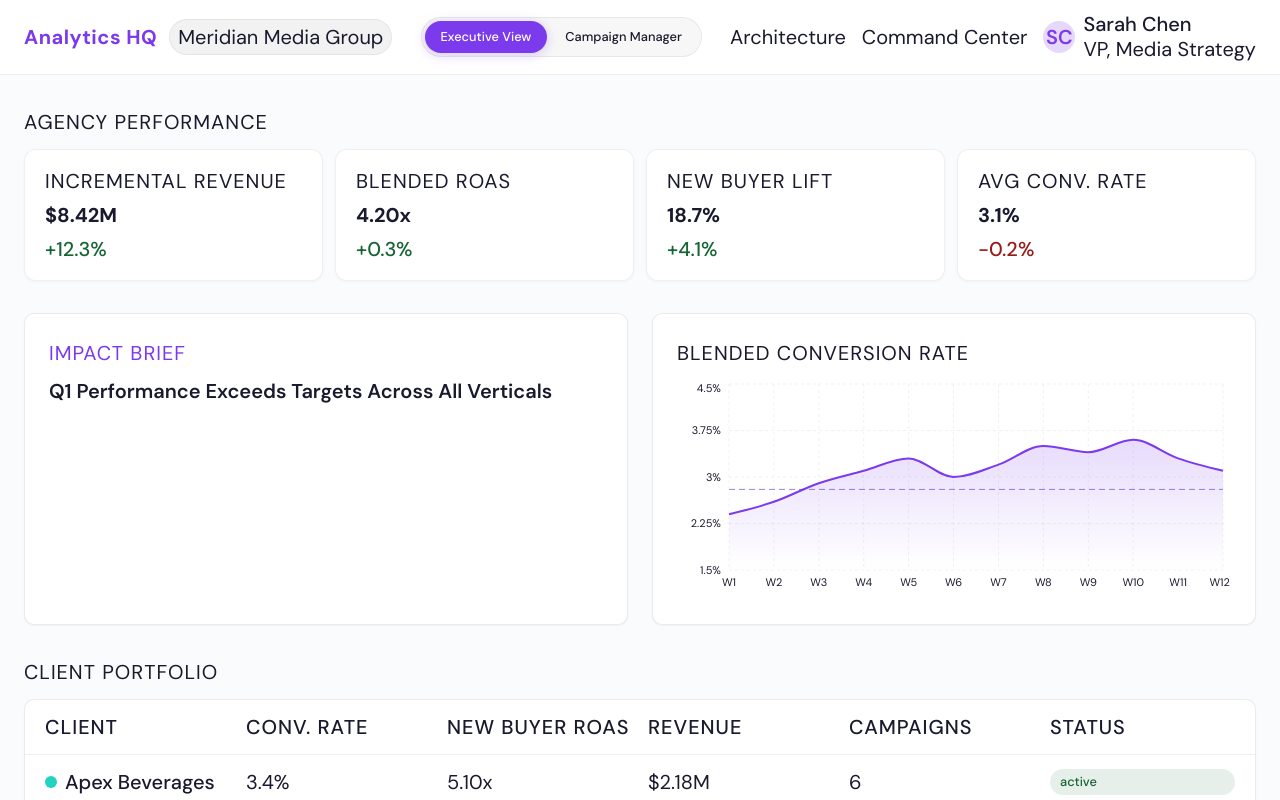
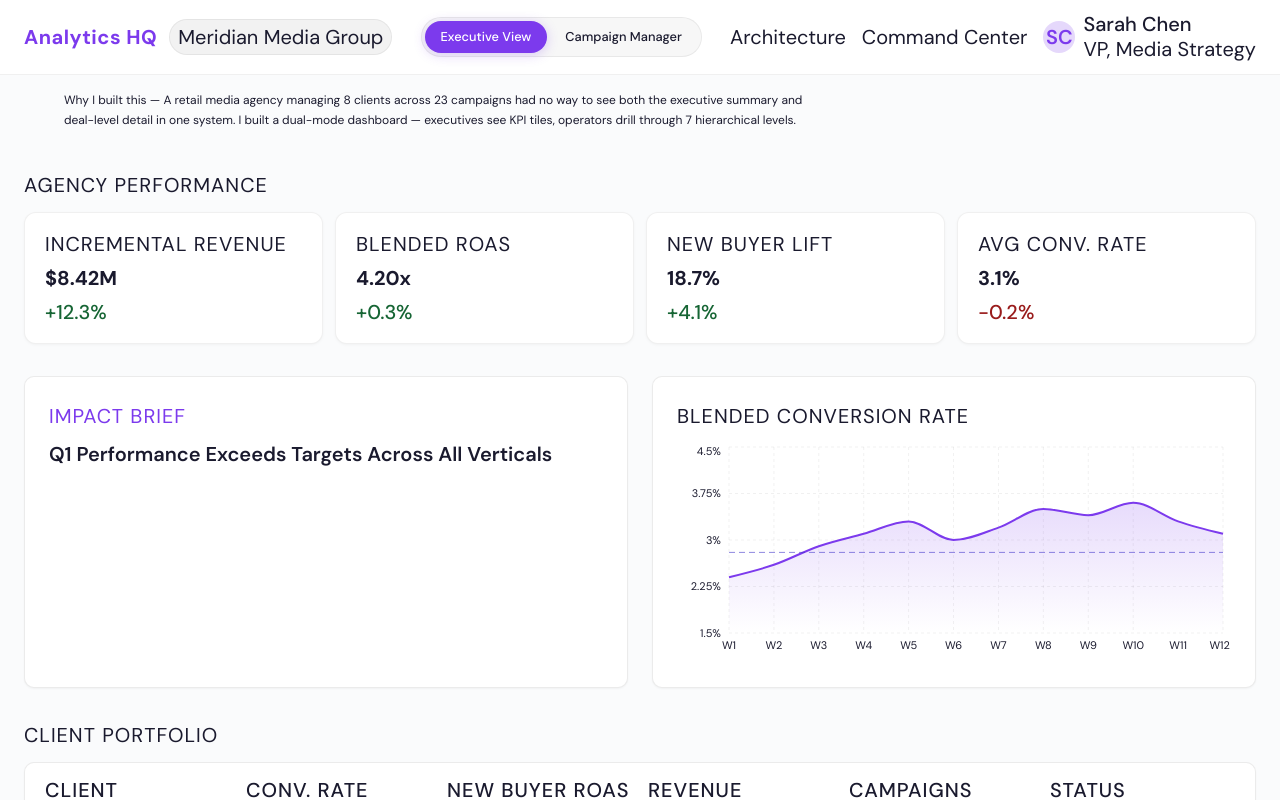
Before and after one commit to brandon-charles-novice-developer/bnye-retail-dashboard, a React (Vite) app: page /executive in a window 1280 px wide. Shown: the top 800 px of the page. Built offline with nearby package versions, Linux system fonts and the light colour scheme.

Commit message:
feat: add enterprise framing paragraph + fix portfolio nav link

```diff
--- a/src/App.tsx
+++ b/src/App.tsx
@@ -20,6 +20,12 @@ function AppInner() {
   return (
     <div className="min-h-screen grain">
       <Header mode={mode} onModeChange={handleModeChange} />
+      <div className="relative z-10 max-w-[1200px] mx-auto px-6 pt-4 pb-2">
+        <p className="text-xs leading-relaxed max-w-3xl text-text-secondary">
+          <span className="text-text-muted">Why I built this — </span>
+          A retail media agency managing 8 clients across 23 campaigns had no way to see both the executive summary and deal-level detail in one system. I built a dual-mode dashboard — executives see KPI tiles, operators drill through 7 hierarchical levels.
+        </p>
+      </div>
       <main>
         <Routes>
           <Route path="/" element={<Navigate to="/executive" replace />} />
--- a/src/components/layout/Header.tsx
+++ b/src/components/layout/Header.tsx
@@ -41,7 +41,7 @@ export function Header({ mode, onModeChange }: HeaderProps) {
           Architecture
         </a>
         <a
-          href="https://bnye-command-center.vercel.app"
+          href="https://brandonnye.pro"
           className="text-[var(--step--2)] text-text-muted hover:text-accent transition-colors"
         >
           Command Center
```
